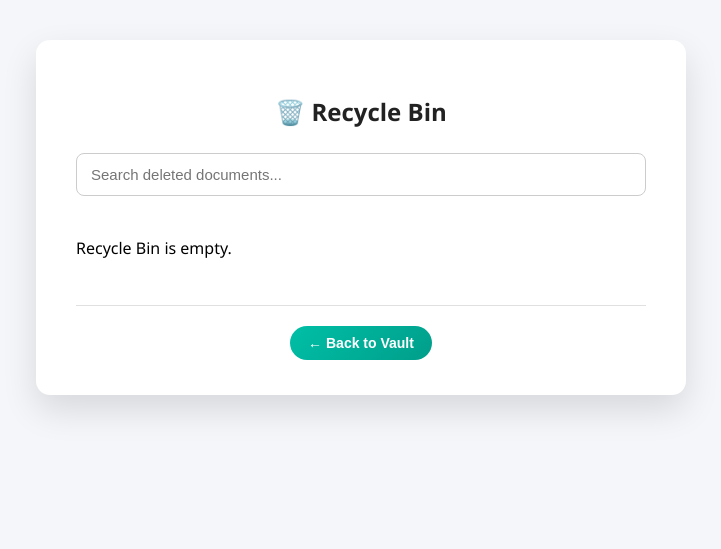
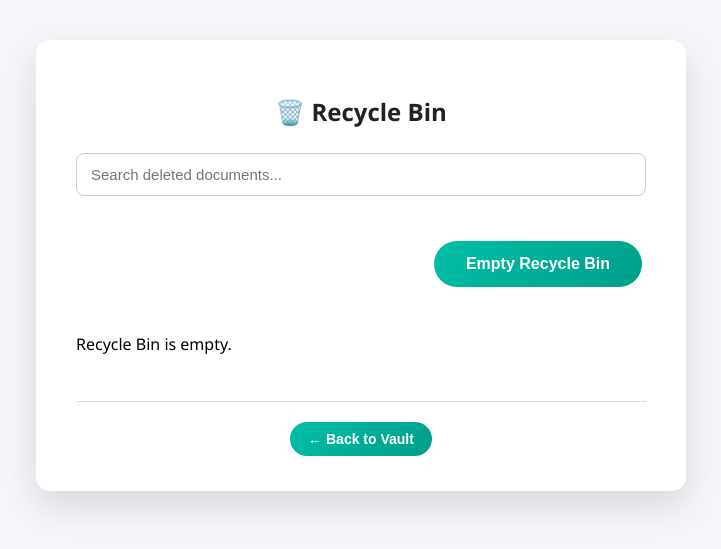
Before and after one commit to pushkar192003/Secure-Vault, a Django app: page /vault/recycle-bin/ in a window 1280 px wide. Shown: the part 58-607 px from the top of the page, without its empty margins (279-1000 px from the left). Run offline with Django 5.2, Linux system fonts and the light colour scheme; the visitor is signed in with stand-in values (Sample User, id 1); data that the repository does not hold is empty; parts of the project's set-up code (start-up, migrations or seed data) failed here and were passed over.

Commit message:
layout of recycle bin

```diff
--- a/secureVault/static/css/style.css
+++ b/secureVault/static/css/style.css
@@ -235,13 +235,37 @@ body {
     cursor: pointer;
 }
 
-.upload-btn:hover {
-    opacity: 0.9;
+
+.vault-list {
+    margin-top: 10px;
 }
-.vault-btn.danger {
-    background-color: #e74c3c;
+.vault-header {
+    display: flex;
+    flex-direction: column;
+    gap: 20px;
+    margin-bottom: 30px;
 }
 
-.vault-btn.danger:hover {
-    background-color: #c0392b;
+/* keep search full width */
+.vault-header .vault-search input {
+    width: 100%;
 }
+
+/* align recycle button properly */
+.recycle-toolbar {
+    display: flex;
+    justify-content: flex-end;
+    padding-right: 4px; /* matches card padding */
+}
+
+.recycle-danger {
+    padding: 14px 32px;
+    font-size: 16px;
+    border-radius: 999px;
+    background-color: #66b8a2;
+    color: white;
+}
+
+.recycle-danger:hover {
+    background-color: #5aa892;
+}
--- a/secureVault/vault/templates/vault/recycle_bin.html
+++ b/secureVault/vault/templates/vault/recycle_bin.html
@@ -6,11 +6,26 @@
 
         <h2 class="vault-title">🗑️ Recycle Bin</h2>
 
-        <div class="vault-search">
-            <input type="text" placeholder="Search deleted documents..." />
-        </div>
+<!-- 🔍 Search + actions -->
+<div class="vault-header">
+    <div class="vault-search">
+        <input type="text" placeholder="Search deleted documents..." />
+    </div>
 
-        <!-- 📂 DELETED FILE LIST -->
+    <div class="recycle-toolbar">
+        <form method="POST"
+              action="{% url 'empty_recycle_bin' %}"
+              onsubmit="return confirm('This will permanently delete all files. Continue?');">
+            {% csrf_token %}
+            <button class="vault-btn recycle-danger">
+                Empty Recycle Bin
+            </button>
+        </form>
+    </div>
+</div>
+
+
+        <!--  DELETED FILE LIST -->
         <div class="vault-list">
             {% if files %}
                 {% for file in files %}
@@ -52,7 +67,7 @@
             {% endif %}
         </div>
 
-        <!-- 🔙 Back to dashboard -->
+        <!--  Back to dashboard -->
         <div class="vault-upload">
             <a href="{% url 'vault_dashboard' %}">
                 <button class="vault-btn">
--- a/secureVault/vault/urls.py
+++ b/secureVault/vault/urls.py
@@ -7,7 +7,7 @@ urlpatterns = [
     path("download/<uuid:file_id>/", views.download_file, name="download_file"),
     path("delete/<uuid:file_id>/", views.delete_file, name="delete_file"),
     path("recycle-bin/", views.recycle_bin, name="recycle_bin"),
-
+    path("recycle-bin/empty/", views.empty_recycle_bin, name= "empty_recycle_bin"),
     path("restore/<uuid:file_id>/", views.restore_file, name="restore_file"),
     path("delete-permanent/<uuid:file_id>/", views.permanent_delete, name="permanent_delete"),
 ]
--- a/secureVault/vault/views.py
+++ b/secureVault/vault/views.py
@@ -179,3 +179,31 @@ def restore_file(request, file_id):
     vault_file.save(update_fields=["is_deleted"])
 
     return redirect("recycle_bin")
+
+
+@login_required
+def empty_recycle_bin(request):
+    if request.method != "POST":
+        return HttpResponseBadRequest("Invalid request")
+
+    deleted_files = VaultFile.objects.filter(
+        owner=request.user,
+        is_deleted=True
+    )
+
+    for file in deleted_files:
+        encrypted_path = os.path.join(
+            settings.MEDIA_ROOT,
+            "vault",
+            "encrypted",
+            file.encrypted_filename
+        )
+
+
+        if os.path.exists(encrypted_path):
+            os.remove(encrypted_path)
+
+
+        file.delete()
+
+    return redirect("recycle_bin")
```
Also changed, not shown: 1 other file.
